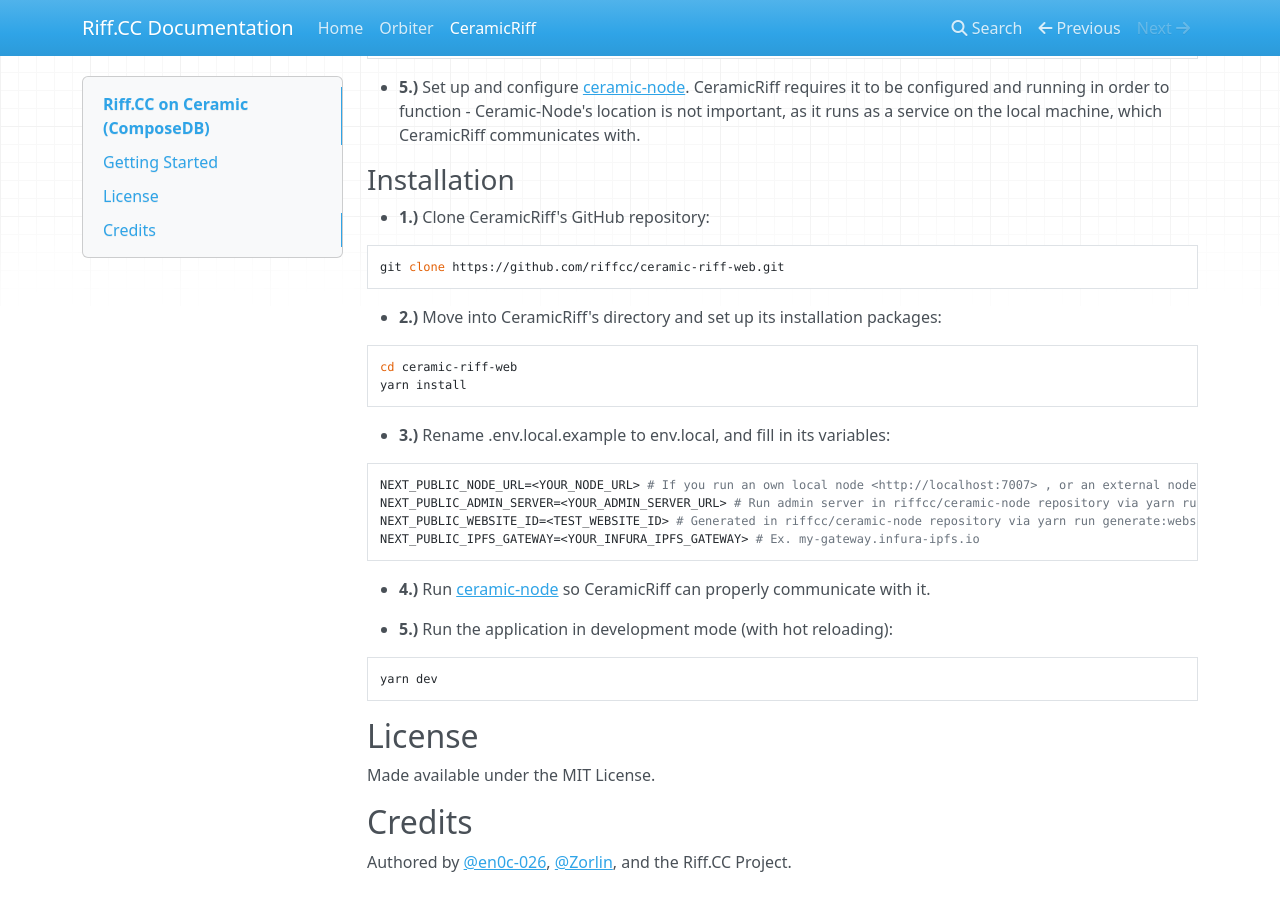
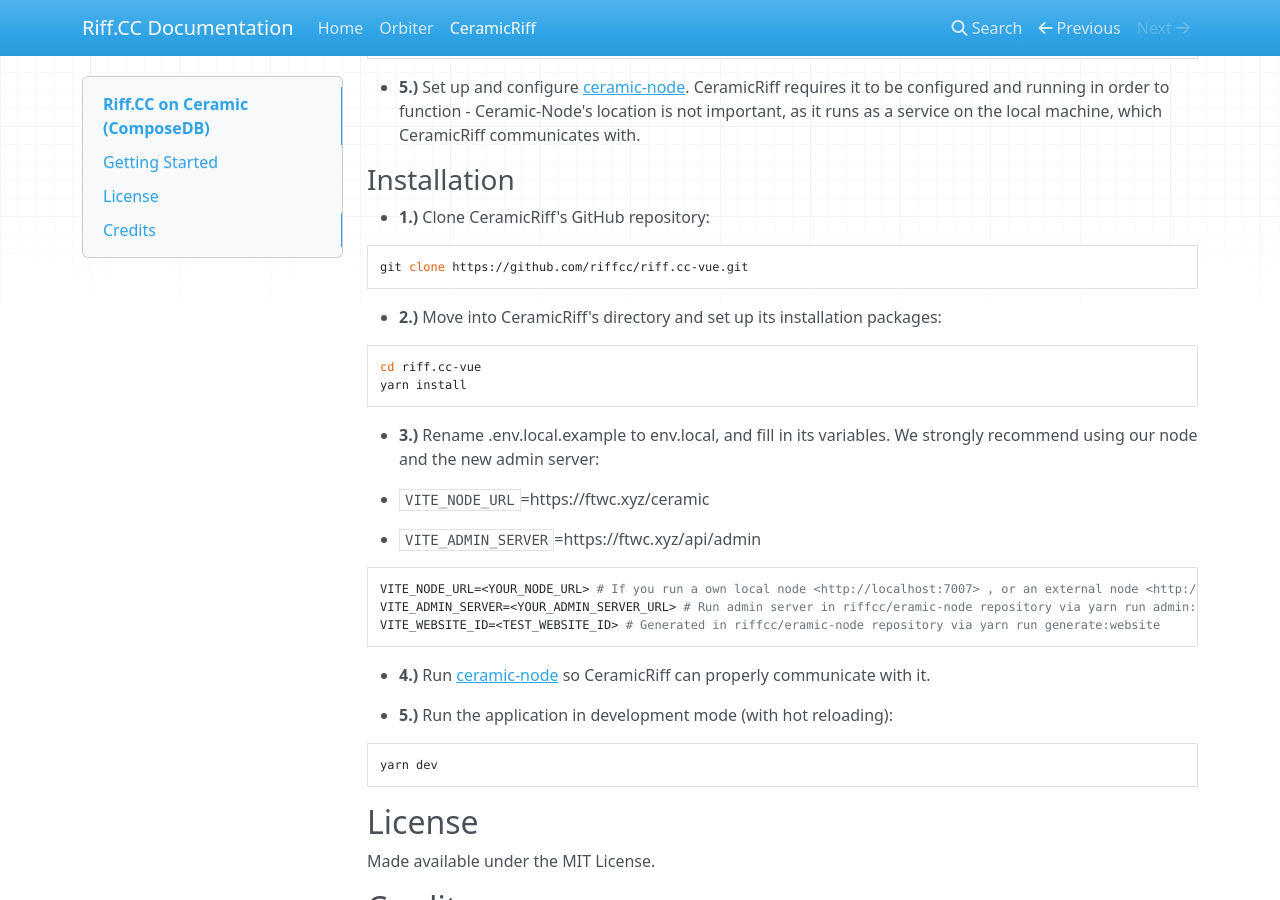
Before and after one commit to SimplyTadpole/riff-docs, an MkDocs documentation site: the page built from docs/ceramicriff-index.md, in a window 1280 px wide and 900 px high, scrolled down 977 px. Built offline with MkDocs 1.6.1, drawn with Linux system fonts in a browser that asks for light colours; nearby versions of some CDN libraries; some of the changed text lies outside the part shown.

Commit message:
Updated to match the main readme

````diff
--- a/docs/ceramicriff-index.md
+++ b/docs/ceramicriff-index.md
@@ -1,6 +1,6 @@
 # Riff.CC on Ceramic (ComposeDB)
 
-[Riff on Ceramic](https://github.com/riffcc/ceramic-riff-web) (also referred to as CeramicRiff) is a proof-of-concept version of Riff.CC, implemented using Ceramic and ComposeDB. It is one of the two current platforms for hosting Riff.CC instances, the other being [Orbiter](https://github.com/riffcc/orbiter). This page contains instructions on how to set up and install a Riff.CC instance through CeramicRiff.
+[Riff on Ceramic](https://github.com/riffcc/riff.cc-vue) (also referred to as CeramicRiff) is a proof-of-concept version of Riff.CC, implemented using Ceramic and ComposeDB. It is one of the two current platforms for hosting Riff.CC instances, the other being [Orbiter](https://github.com/riffcc/orbiter). This page contains instructions on how to set up and install a Riff.CC instance through CeramicRiff.
 
 ## Getting Started
 
@@ -51,21 +51,24 @@
 * **1.)** Clone CeramicRiff's GitHub repository:
 
 ```bash
-git clone https://github.com/riffcc/ceramic-riff-web.git
+git clone https://github.com/riffcc/riff.cc-vue.git
 ```
 
 * **2.)** Move into CeramicRiff's directory and set up its installation packages:
 ```bash
-cd ceramic-riff-web
+cd riff.cc-vue
 yarn install
 ```
 
-* **3.)** Rename .env.local.example to env.local, and fill in its variables:
+* **3.)** Rename .env.local.example to env.local, and fill in its variables. We strongly recommend using our node and the new admin server:
+
+- `VITE_NODE_URL`=https://ftwc.xyz/ceramic
+- `VITE_ADMIN_SERVER`=https://ftwc.xyz/api/admin
+
 ```bash
-NEXT_PUBLIC_NODE_URL=<YOUR_NODE_URL> # If you run an own local node <http://localhost:7007> , or an external node <http://<SERVER_PUBLIC_IP>:7007>
-NEXT_PUBLIC_ADMIN_SERVER=<YOUR_ADMIN_SERVER_URL> # Run admin server in riffcc/ceramic-node repository via yarn run admin:server
-NEXT_PUBLIC_WEBSITE_ID=<TEST_WEBSITE_ID> # Generated in riffcc/ceramic-node repository via yarn run generate:website
-NEXT_PUBLIC_IPFS_GATEWAY=<YOUR_INFURA_IPFS_GATEWAY> # Ex. my-gateway.infura-ipfs.io
+VITE_NODE_URL=<YOUR_NODE_URL> # If you run a own local node <http://localhost:7007> , or an external node <http://<SERVER_PUBLIC_IP>:7007>
+VITE_ADMIN_SERVER=<YOUR_ADMIN_SERVER_URL> # Run admin server in riffcc/eramic-node repository via yarn run admin:server
+VITE_WEBSITE_ID=<TEST_WEBSITE_ID> # Generated in riffcc/eramic-node repository via yarn run generate:website
 ```
 
 * **4.)** Run [ceramic-node](https://github.com/riffcc/ceramic-node) so CeramicRiff can properly communicate with it.
````
Also changed, not shown: other parts of docs/ceramicriff-index.md (+2 -2 lines).
